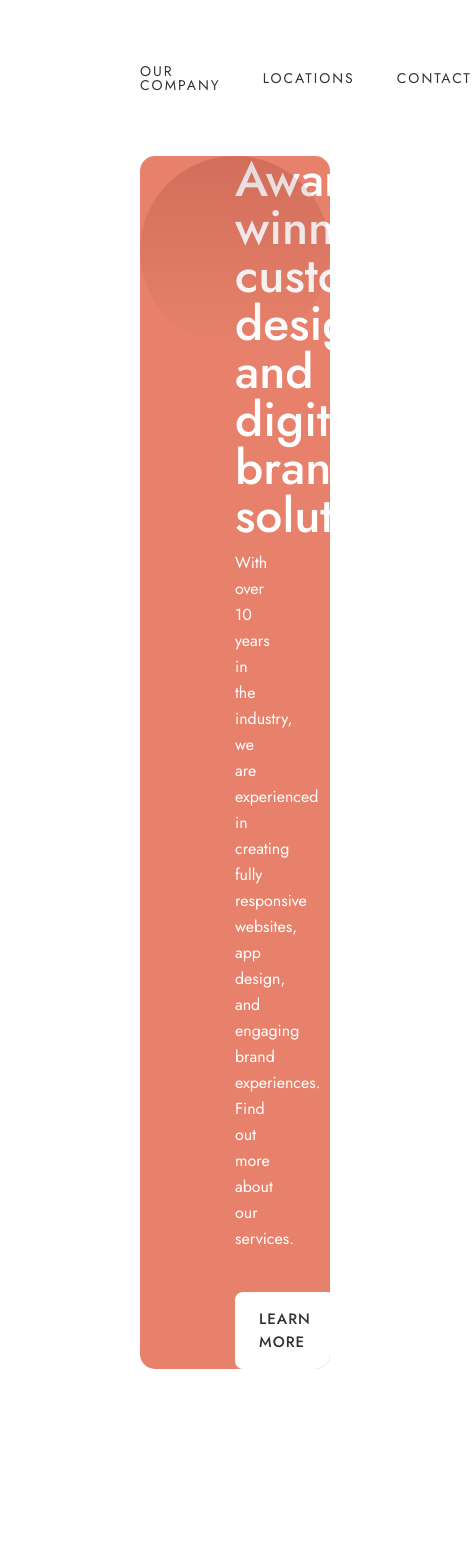
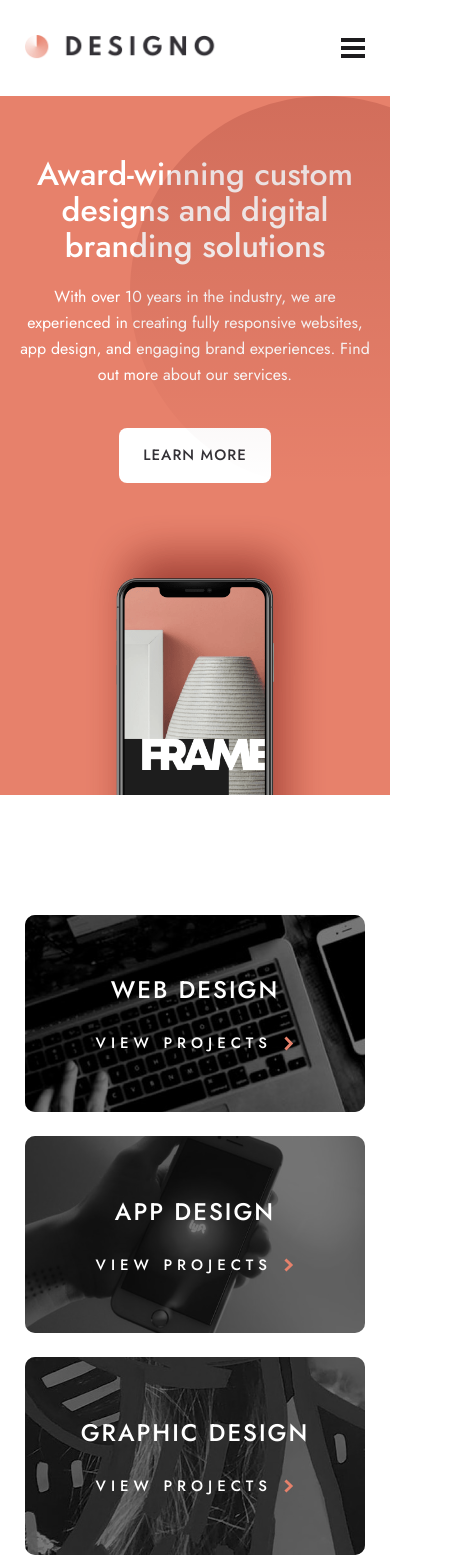
Before and after one commit to Olatoyan/designo-multipage-website, a Next.js app: page / in a window 390 px wide. Shown: the top 1568 px of the page, 472 px wide, since content can reach past the window. Built offline with nearby package versions, Linux system fonts and the light colour scheme.

Commit message:
finished making the homepage responsive

```diff
--- a/app/_components/Cta.tsx
+++ b/app/_components/Cta.tsx
@@ -3,9 +3,9 @@ import Image from "next/image";
 
 function Cta() {
   return (
-    <section className="relative -mb-32 flex items-center justify-between rounded-[1.5rem] bg-[#e7816b] px-[9.5rem] py-24">
-      <div>
-        <h2 className="max-w-[26.8rem] pb-2 text-[4rem] font-medium leading-[100%] text-white">
+    <section className="tablet:mx-10 tablet:mb-[-18rem] relative -mb-32 flex items-center justify-between rounded-[1.5rem] bg-[#e7816b] px-[9.5rem] py-24 desktop:px-16 laptop:flex-col laptop:gap-16 laptop:text-center">
+      <div className="laptop:flex laptop:flex-col laptop:items-center laptop:gap-8">
+        <h2 className="tablet:text-[3.2rem] tablet:leading-[3.6rem] max-w-[26.8rem] pb-2 text-[4rem] font-medium leading-[100%] text-white">
           Let’s talk about your project
         </h2>
         <p className="max-w-[46rem] text-[1.6rem] leading-[2.6rem] text-white">
--- a/app/_components/HomeFeaturesSection.tsx
+++ b/app/_components/HomeFeaturesSection.tsx
@@ -23,7 +23,7 @@ const FeaturesData = [
 
 function HomeFeaturesSection() {
   return (
-    <section className="grid grid-cols-3 gap-[3.2rem]">
+    <section className="tablet:gap-16 my-[16rem] grid grid-cols-3 gap-[3.2rem] laptop:grid-cols-1">
       {FeaturesData.map((feature) => (
         <FeatureCard
           key={feature.title}
@@ -46,7 +46,7 @@ function FeatureCard({
   description: string;
 }) {
   return (
-    <div className="my-[16rem] flex flex-col items-center text-center">
+    <div className="tablet:px-10 tablet:flex-col tablet:text-center tablet:gap-0 flex flex-col items-center text-center laptop:flex-row laptop:gap-20 laptop:text-start">
       <Image
         src={img}
         alt={title}
@@ -55,12 +55,14 @@ function FeatureCard({
         className="rounded-full"
       />
 
-      <h3 className="pb-[2.4rem] pt-[3rem] text-[2rem] font-medium uppercase leading-[130%] tracking-[0.5rem] text-[#333136]">
-        {title}
-      </h3>
-      <p className="text-[1.6rem] leading-[2.6rem] text-[#333136]">
-        {description}
-      </p>
+      <div>
+        <h3 className="tablet:pt-[4.8rem] tablet:pb-[3.2rem] tablet:text-[2rem] pb-[2.4rem] pt-[3rem] text-[2rem] font-medium uppercase leading-[130%] tracking-[0.5rem] text-[#333136]">
+          {title}
+        </h3>
+        <p className="text-[1.6rem] leading-[2.6rem] text-[#333136]">
+          {description}
+        </p>
+      </div>
     </div>
   );
 }
--- a/app/_components/HomeHeroSection.tsx
+++ b/app/_components/HomeHeroSection.tsx
@@ -5,9 +5,9 @@ import BgPattern from "@/public/home/desktop/bg-pattern-hero-home.svg";
 
 function HomeHeroSection() {
   return (
-    <section className="relative grid grid-cols-2 items-center overflow-hidden rounded-[1.5rem] bg-[#e7816b] px-[9.5rem]">
-      <div>
-        <h1 className="max-w-[54rem] pb-4 text-[4.8rem] font-medium leading-[100%] text-white">
+    <section className="relative grid grid-cols-2 items-center overflow-hidden rounded-[1.5rem] bg-[#e7816b] px-[9.5rem] desktop:px-16 miniDesktop:grid-cols-1 miniDesktop:pt-24 tablet:rounded-none tablet:px-8">
+      <div className="flex flex-col items-start miniDesktop:items-center miniDesktop:text-center">
+        <h1 className="max-w-[54rem] pb-4 text-[4.8rem] font-medium leading-[100%] text-white miniDesktop:pb-8 tablet:text-[3.2rem] tablet:leading-[3.6rem]">
           Award-winning custom designs and digital branding solutions
         </h1>
         <p className="max-w-[44.5rem] pb-16 text-[1.6rem] leading-[2.6rem] text-white">
@@ -24,12 +24,12 @@ function HomeHeroSection() {
         </Link>
       </div>
 
-      <picture>
+      <picture className="miniDesktop:flex miniDesktop:justify-center">
         <Image
           src={HeroPhone}
           alt="Hero Phone"
           quality={100}
-          className="mb-[-25rem]"
+          className="mobile:mb-[-20rem] mobile:mt-0 mb-[-25rem] miniDesktop:mb-[-35rem] miniDesktop:mt-[-10rem]"
           placeholder="blur"
         />
       </picture>
@@ -38,7 +38,7 @@ function HomeHeroSection() {
         src={BgPattern}
         alt="Bg Pattern"
         quality={100}
-        className="absolute right-0 top-0"
+        className="mobile:right-[-13rem] absolute right-0 top-0"
       />
     </section>
   );
--- a/app/_components/HomeProjectSection.tsx
+++ b/app/_components/HomeProjectSection.tsx
@@ -6,15 +6,15 @@ import GraphicDesign from "@/public/home/desktop/image-graphic-design.jpg";
 
 function HomeProjectSection() {
   return (
-    <section className="mt-[16rem] grid h-[64rem] grid-cols-2 gap-x-12 gap-y-[2.4rem] px-[14rem]">
+    <section className="tablet:px-10 tablet:mt-[12rem] mt-[16rem] grid h-[64rem] grid-cols-2 gap-x-12 gap-y-[2.4rem] px-[14rem] laptop:grid-cols-1 laptop:px-20">
       <Link
         href="/web-design"
-        className="group relative row-start-1 row-end-3 flex flex-col items-center justify-center overflow-hidden rounded-[1rem]"
+        className="group relative row-start-1 row-end-3 flex flex-col items-center justify-center overflow-hidden rounded-[1rem] laptop:row-end-2"
       >
-        <h2 className="z-[2] pb-[2.4rem] text-[4rem] font-medium uppercase leading-[120%] tracking-[0.2rem] text-white">
+        <h2 className="tablet:text-[2.4rem] tablet:leading-[3.6rem] z-[2] pb-[2.4rem] text-[4rem] font-medium uppercase leading-[120%] tracking-[0.2rem] text-white">
           Web Design
         </h2>
-        <p className="z-[2] flex items-center gap-8 text-[1.5rem] font-medium uppercase tracking-[0.5rem] text-white">
+        <p className="tablet:gap-5 z-[2] flex items-center gap-8 text-[1.5rem] font-medium uppercase tracking-[0.5rem] text-white">
           <span>View projects</span>
           <Image
             src="/shared/desktop/icon-right-arrow.svg"
@@ -37,10 +37,10 @@ function HomeProjectSection() {
         href="/app-design"
         className="group relative flex flex-col items-center justify-center overflow-hidden rounded-[1rem]"
       >
-        <h2 className="z-[2] pb-[2.4rem] text-[4rem] font-medium uppercase leading-[120%] tracking-[0.2rem] text-white">
+        <h2 className="tablet:text-[2.4rem] tablet:leading-[3.6rem] z-[2] pb-[2.4rem] text-[4rem] font-medium uppercase leading-[120%] tracking-[0.2rem] text-white">
           App Design
         </h2>
-        <p className="z-[2] flex items-center gap-8 text-[1.5rem] font-medium uppercase tracking-[0.5rem] text-white">
+        <p className="tablet:gap-5 z-[2] flex items-center gap-8 text-[1.5rem] font-medium uppercase tracking-[0.5rem] text-white">
           <span>View projects</span>
           <Image
             src="/shared/desktop/icon-right-arrow.svg"
@@ -63,10 +63,10 @@ function HomeProjectSection() {
         href="/graphic-design"
         className="group relative flex flex-col items-center justify-center overflow-hidden rounded-[1rem]"
       >
-        <h2 className="z-[2] pb-[2.4rem] text-[4rem] font-medium uppercase leading-[120%] tracking-[0.2rem] text-white">
+        <h2 className="tablet:text-[2.4rem] tablet:leading-[3.6rem] z-[2] pb-[2.4rem] text-[4rem] font-medium uppercase leading-[120%] tracking-[0.2rem] text-white">
           Graphic Design
         </h2>
-        <p className="z-[2] flex items-center gap-8 text-[1.5rem] font-medium uppercase tracking-[0.5rem] text-white">
+        <p className="tablet:gap-5 z-[2] flex items-center gap-8 text-[1.5rem] font-medium uppercase tracking-[0.5rem] text-white">
           <span>View projects</span>
           <Image
             src="/shared/desktop/icon-right-arrow.svg"
--- a/app/_components/Navigation.tsx
+++ b/app/_components/Navigation.tsx
@@ -1,10 +1,18 @@
+"use client";
+
 import Link from "next/link";
 import Image from "next/image";
 import Logo from "@/public/logo-dark.png";
+import { useState } from "react";
+import useMediaQuery from "../_hooks/useMediaQuery";
 
 function Navigation() {
+  const [isNavOpen, setIsNavOpen] = useState(false);
+
+  const isTablet = useMediaQuery("(max-width: 700px)");
+
   return (
-    <header className="px-[14rem] py-[6.4rem]">
+    <header className="tablet:px-10 tablet:py-14 tablet:relative z-[11] px-[14rem] py-[6.4rem] desktop:px-24">
       <nav className="flex items-center justify-between">
         <Link href="/">
           <Image
@@ -16,17 +24,40 @@ function Navigation() {
           />
         </Link>
 
-        <ul className="flex items-center gap-[4.2rem]">
-          <li className="text-[1.4rem] uppercase leading-[100%] tracking-[0.2rem] text-[#333136] transition-all duration-300 hover:underline">
+        {(!isTablet || (isTablet && isNavOpen)) && (
+          <ul className="tablet:absolute tablet:flex-col tablet:top-[9.6rem] tablet:left-0 tablet:w-full tablet:items-start tablet:bg-[#1d1c1e] tablet:z-10 tablet:py-20 tablet:px-10 flex items-center gap-[4.2rem]">
+            <li className="tablet:text-white tablet:text-[1.8rem] text-[1.4rem] uppercase leading-[100%] tracking-[0.2rem] text-[#333136] transition-all duration-300 hover:underline">
               <Link href="/about">Our company</Link>
             </li>
-          <li className="text-[1.4rem] uppercase leading-[100%] tracking-[0.2rem] text-[#333136] transition-all duration-300 hover:underline">
+            <li className="tablet:text-white tablet:text-[1.8rem] text-[1.4rem] uppercase leading-[100%] tracking-[0.2rem] text-[#333136] transition-all duration-300 hover:underline">
               <Link href="/location">Locations</Link>
             </li>
-          <li className="text-[1.4rem] uppercase leading-[100%] tracking-[0.2rem] text-[#333136] transition-all duration-300 hover:underline">
+            <li className="tablet:text-white tablet:text-[1.8rem] text-[1.4rem] uppercase leading-[100%] tracking-[0.2rem] text-[#333136] transition-all duration-300 hover:underline">
               <Link href="/contact">Contact</Link>
             </li>
           </ul>
+        )}
+
+        <button
+          className="tablet:block hidden"
+          onClick={() => setIsNavOpen((prev) => !prev)}
+        >
+          <Image
+            src="/shared/mobile/icon-hamburger.svg"
+            alt="Hamburger"
+            width={24}
+            height={24}
+            className={`${isNavOpen ? "hidden" : "false"}`}
+          />
+          <Image
+            src="/shared/mobile/icon-close.svg"
+            alt="close"
+            width={24}
+            height={24}
+            className={`${isNavOpen ? "block" : "hidden"}`}
+          />
+        </button>
+        {/* <div className="fixed left-0 top-0 z-[9] min-h-[100dvh] w-full bg-black/50"></div> */}
       </nav>
     </header>
   );
--- /dev/null
+++ b/app/_hooks/useMediaQuery.tsx
@@ -0,0 +1,21 @@
+"use client";
+
+import { useState, useEffect } from "react";
+
+const useMediaQuery = (query: string) => {
+  const [matches, setMatches] = useState(false);
+
+  useEffect(() => {
+    const media = window.matchMedia(query);
+    if (media.matches !== matches) {
+      setMatches(media.matches);
+    }
+    const listener = () => setMatches(media.matches);
+    media.addEventListener("change", listener);
+    return () => media.removeEventListener("change", listener);
+  }, [matches, query]);
+
+  return matches;
+};
+
+export default useMediaQuery;
--- a/app/layout.tsx
+++ b/app/layout.tsx
@@ -26,7 +26,7 @@ export default function RootLayout({
       <body className={`${jost.className}`}>
         <Navigation />
 
-        <main className="px-[14rem]">{children}</main>
+        <main className="tablet:px-0 px-[14rem] desktop:px-24">{children}</main>
 
         <Footer />
 
--- a/tailwind.config.ts
+++ b/tailwind.config.ts
@@ -13,6 +13,13 @@ const config: Config = {
         "gradient-conic":
           "conic-gradient(from 180deg at 50% 50%, var(--tw-gradient-stops))",
       },
+      screens: {
+        desktop: { max: "90em" },
+        miniDesktop: { max: "75em" },
+        laptop: { max: "64em" },
+        tablet: { max: "43.75em" },
+        mobile: { max: "30em" },
+      },
     },
   },
   plugins: [],
```
Also changed, not shown: app/_components/Footer.tsx (+8 -7 lines). Lines whose indentation alone changed are shown as unchanged.
